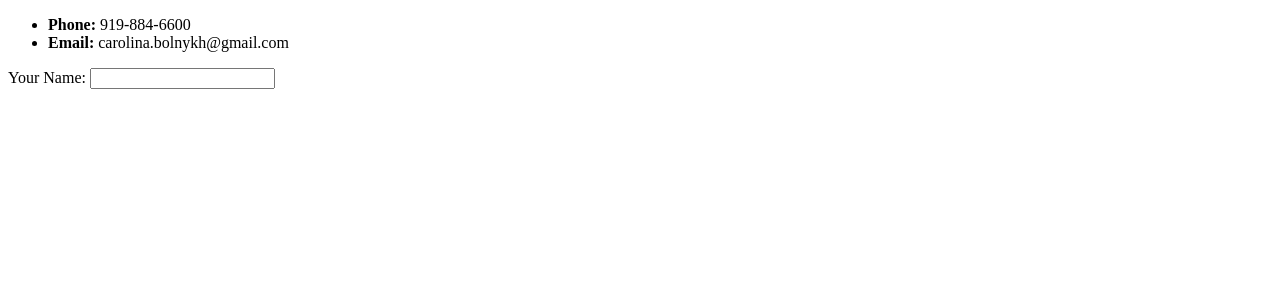
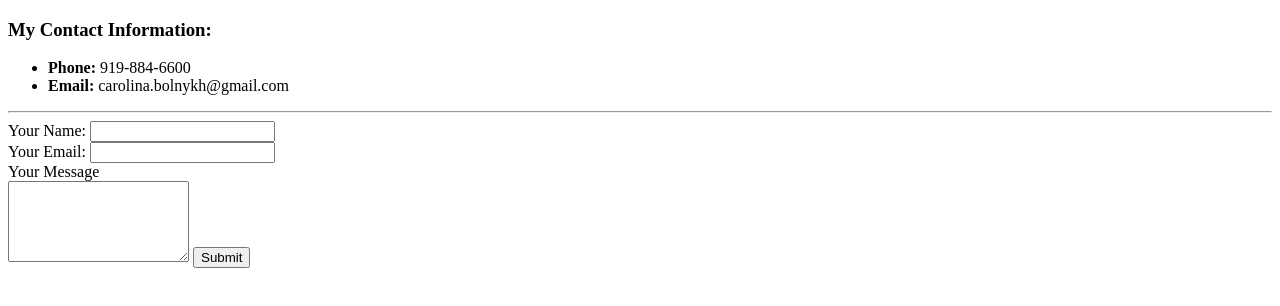
Before and after one commit to carolina-bolnykh/about-me-site, a plain HTML site: page contact.html in a window 1280 px wide. Drawn offline with Linux system fonts and the light colour scheme.

Commit message:
Adding a contact form

```diff
--- a/contact.html
+++ b/contact.html
@@ -8,13 +8,27 @@
     <form class="" action="index.html" method="post">
       <label for="Your name:"></label>
     </form>
+    <h3>My Contact Information:</h3>
     <ul>
       <li><b>Phone:</b> 919-884-6600</li>
       <li><b>Email:</b> carolina.bolnykh@gmail.com</li>
     </ul>
-    <form class="" action="index.html" method="post">
+    <hr>
+    <form action="mailto:carolina.bolnykh@gmail.com" method="post" enctype="text/plain">
       <label>Your Name:</label>
-      <input type="text" name="" value="">
+      <input type="text" name="UserName" value=""><br>
+      <label>Your Email:</label>
+      <input type="email" name="UserEmail" value="">
+      <br>
+      <label>Your Message</label><br>
+      <textarea name="message" rows="5" cols="20"></textarea>
+      <input type="submit" name="" >
     </form>
   </body>
 </html>
+
+<!-- Emails carolina.bolnykh@gmail.com
+UserName=Carolina Bolnyh
+UserEmail=cbolnyk@ncsu.edu
+message=Hello!
+-->
```
